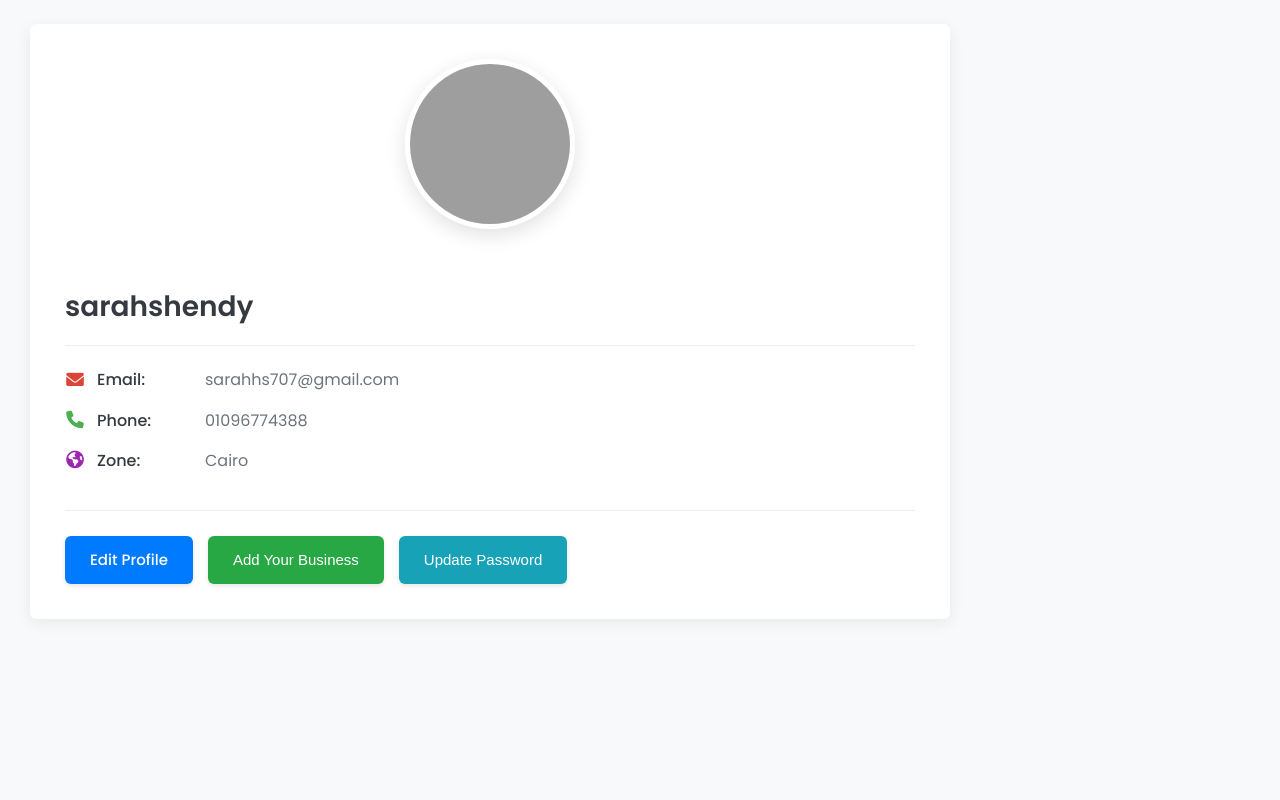
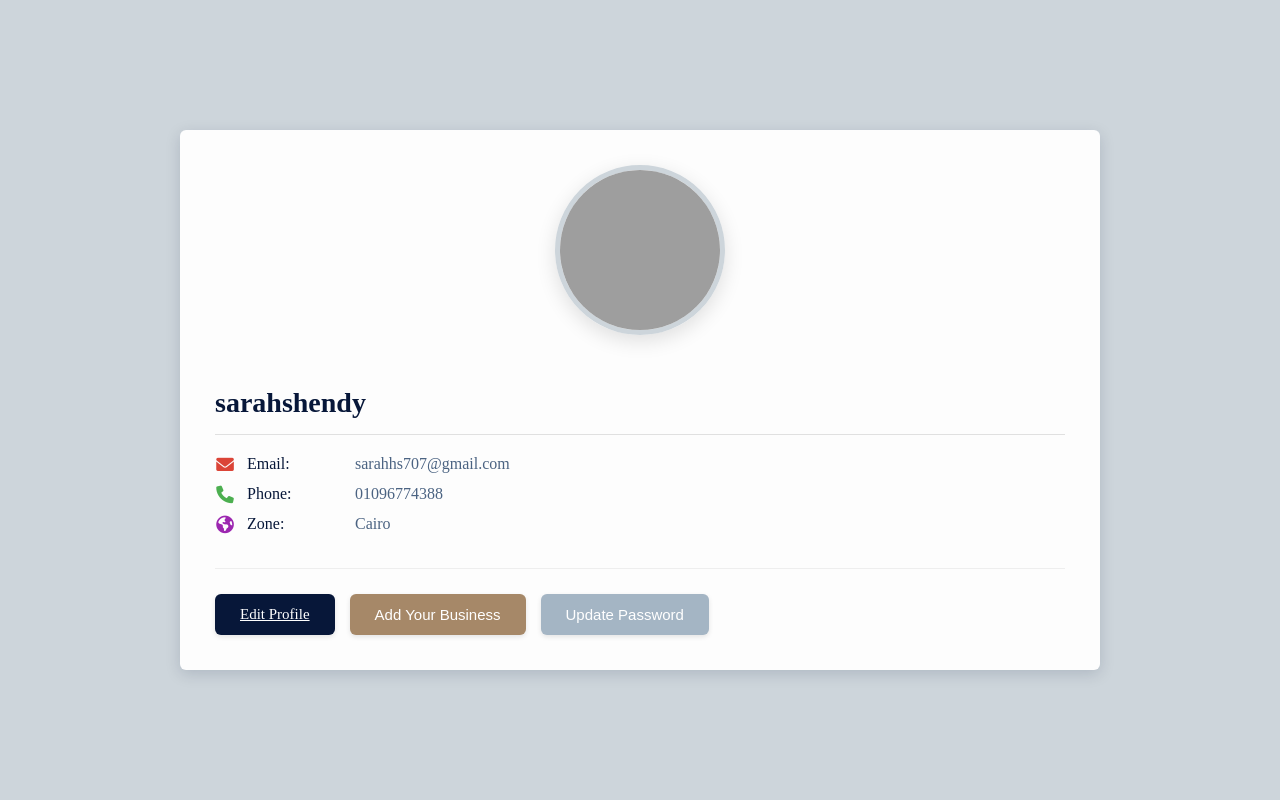
Before and after one commit to Sarahshendyy/WorkSphere, a PHP site: page /phpmailer/profile.php in a window 1280 px wide. Run offline with PHP 8.4, Linux system fonts and the light colour scheme; a user stored in the database is signed in; data comes from the database, SQL or seed files in the repository; grey boxes are pictures that could not be loaded.

Commit message:
Add files via upload

```diff
--- a/css/profile.css
+++ b/css/profile.css
@@ -1,43 +1,42 @@
-/* --- Imports & Variables (Optional) --- */
+/* --- Imports & Variables --- */
 @import url('https://fonts.googleapis.com/css2?family=Poppins:wght@300;400;500;600&display=swap');
 
 :root {
-    --primary-color: #007bff;
-    --secondary-color: #6c757d;
-    --success-color: #28a745;
-    --info-color: #17a2b8;
-    --warning-color: #ffc107;
-    --danger-color: #dc3545;
-    --light-color: #f8f9fa;
-    --dark-color: #343a40;
-    --font-family: 'Poppins', Arial, sans-serif; /* Modern font */
-    --border-radius: 6px; /* Consistent border radius */
-    --box-shadow: 0 4px 15px rgba(0, 0, 0, 0.07); /* Softer default shadow */
+    --primary-color: #071739;
+    --secondary-color: #4B6382;
+    --info-color: #A4B5C4;
+    --light-color: #CDD5DB;
+    --accent-warm: #A68868;
+    --accent-light: #E3C39D;
+    --font-family: 'Poppins', Arial, sans-serif;
+
+    --border-radius: 6px;
+    --box-shadow: 0 4px 15px rgba(7, 23, 57, 0.15);
     --transition-speed: 0.3s;
 }
 
 /* --- General Styles --- */
 body {
-    font-family: var(--font-family);
+    display: flex;
+    justify-content: center;
+    align-items: center;
+    min-height: 100vh; /* Full viewport height */
     background-color: var(--light-color);
     margin: 0;
     padding: 0;
-    color: var(--dark-color);
-    line-height: 1.6;
 }
 
+
 .container {
-    background-color: #fff;
-    padding: 35px; /* Generous padding */
+    width: 100%;
+    max-width: 850px;
+    background-color: #fdfdfd;
+    padding: 35px;
     border-radius: var(--border-radius);
     box-shadow: var(--box-shadow);
-    margin-left: 30px; /* Sidebar width + gap */
-    margin-top: 24px;
-    margin-right: 40px;
-    margin-bottom: 35px;
-    max-width: 850px;
-    transition: margin-left var(--transition-speed) ease; /* Smooth transition if sidebar collapses */
+    margin: auto; /* removes side spacing */
 }
+
 
 /* --- Profile Section --- */
 .profile {
@@ -45,23 +44,23 @@ body {
 }
 
 .profile-pic {
-    display: inline-block; /* Allows centering and hover effects */
-    position: relative; /* For potential future pseudo-elements */
+    display: inline-block;
+    position: relative;
     margin-bottom: 30px;
 }
 
 .profile-pic img {
-    width: 160px; /* Slightly larger */
+    width: 160px;
     height: 160px;
     border-radius: 50%;
     object-fit: cover;
-    border: 5px solid #fff; /* White border to lift it off background */
-    box-shadow: 0 6px 20px rgba(0, 0, 0, 0.12); /* Enhanced shadow */
+    border: 5px solid var(--light-color);
+    box-shadow: 0 6px 20px rgba(0, 0, 0, 0.12);
     transition: transform var(--transition-speed) ease, box-shadow var(--transition-speed) ease;
 }
 
 .profile-pic img:hover {
-    transform: scale(1.05) rotate(2deg); /* Subtle scale and rotate on hover */
+    transform: scale(1.05) rotate(2deg);
     box-shadow: 0 10px 25px rgba(0, 0, 0, 0.18);
 }
 
@@ -73,56 +72,55 @@ body {
     font-size: 28px;
     margin-bottom: 20px;
     font-weight: 600;
-    color: var(--dark-color);
-    border-bottom: 1px solid #eee; /* Subtle separator */
+    color: var(--primary-color);
+    border-bottom: 1px solid #e0e0e0;
     padding-bottom: 15px;
 }
 
 .profile-info p {
     font-size: 16px;
-    color: var(--secondary-color); /* Slightly lighter text for details */
+    color: var(--secondary-color);
     margin: 12px 0;
-    display: flex; /* Align icon and text */
-    align-items: center; /* Vertically center icon with text */
+    display: flex;
+    align-items: center;
 }
 
 .profile-info p strong {
-    color: var(--dark-color); /* Darker label */
+    color: var(--primary-color);
     margin-right: 8px;
     font-weight: 500;
-    min-width: 100px; /* Align labels somewhat */
+    min-width: 100px;
     display: inline-block;
 }
 
-/* --- Icons using FontAwesome --- */
 .profile-info p.info-item::before {
-    font-family: "Font Awesome 5 Free"; /* Ensure this matches your FA version */
-    font-weight: 900; /* Use the solid style */
+    font-family: "Font Awesome 5 Free";
+    font-weight: 900;
     margin-right: 12px;
-    color: var(--primary-color); /* Icon color */
     font-size: 1.1em;
-    width: 20px; /* Fixed width for alignment */
+    width: 20px;
     text-align: center;
+    color: var(--accent-light);
 }
 
 /* Specific Icons */
-.profile-info p.email::before    { content: "\f0e0"; color: #DB4437;} /* Envelope - Google Red */
-.profile-info p.phone::before    { content: "\f095"; color: #4CAF50;} /* Phone - Green */
-.profile-info p.age::before      { content: "\f1fd"; } /* Birthday Cake */
-.profile-info p.location::before { content: "\f3c5"; color: #FFC107;} /* Map Marker - Yellow */
-.profile-info p.zone::before     { content: "\f57d"; color: #9c27b0;} /* Map Marked Alt - Purple */
-.profile-info p.job::before      { content: "\f0b1"; color: #607D8B;} /* Briefcase - Blue Grey */
-.profile-info p.company::before  { content: "\f1ad"; color: #03A9F4;} /* Building - Light Blue */
-.profile-info p.type::before     { content: "\f02b"; color: #795548;} /* Tag - Brown */
-.profile-info p.contact::before  { content: "\f2bb"; color: #FF9800;} /* Address Card - Orange */
-.profile-info p.portfolio::before{ content: "\f15c"; color: #E91E63;} /* File Alt - Pink */
+.profile-info p.email::before    { content: "\f0e0"; color: #DB4437; }
+.profile-info p.phone::before    { content: "\f095"; color: #4CAF50; }
+.profile-info p.age::before      { content: "\f1fd"; }
+.profile-info p.location::before { content: "\f3c5"; color: var(--accent-light); }
+.profile-info p.zone::before     { content: "\f57d"; color: #9c27b0; }
+.profile-info p.job::before      { content: "\f0b1"; color: #607D8B; }
+.profile-info p.company::before  { content: "\f1ad"; color: #03A9F4; }
+.profile-info p.type::before     { content: "\f02b"; color: #795548; }
+.profile-info p.contact::before  { content: "\f2bb"; color: #FF9800; }
+.profile-info p.portfolio::before{ content: "\f15c"; color: #E91E63; }
 
 .profile-info p.portfolio a {
     color: var(--primary-color);
     text-decoration: none;
     font-weight: 500;
+    position: relative;
     transition: color var(--transition-speed) ease;
-    position: relative; /* For underline effect */
 }
 .profile-info p.portfolio a::after {
     content: '';
@@ -135,90 +133,66 @@ body {
     transition: width var(--transition-speed) ease;
 }
 .profile-info p.portfolio a:hover {
-    color: #0056b3; /* Darker blue */
+    color: var(--secondary-color);
 }
 .profile-info p.portfolio a:hover::after {
     width: 100%;
 }
 
-
-/* --- Button Styles --- */
+/* --- Buttons --- */
 .profile-actions {
     display: flex;
     flex-wrap: wrap;
     gap: 15px;
     margin-top: 35px;
     padding-top: 25px;
-    border-top: 1px solid #eee; /* Separator before buttons */
+    border-top: 1px solid #eee;
 }
 
-/* Use a common .btn class and specific modifiers */
 .profile-actions .btn {
-    display: inline-flex; /* Align icon and text if added later */
+    display: inline-flex;
     align-items: center;
     justify-content: center;
-    padding: 12px 25px; /* Slightly larger padding */
+    padding: 12px 25px;
     color: #fff;
-    text-decoration: none;
     border: none;
     border-radius: var(--border-radius);
     font-size: 15px;
     font-weight: 500;
     cursor: pointer;
-    transition: background-color var(--transition-speed) ease,
-                box-shadow var(--transition-speed) ease,
-                transform var(--transition-speed) ease;
+    transition: all var(--transition-speed) ease;
     box-shadow: 0 2px 5px rgba(0, 0, 0, 0.1);
     position: relative;
-    overflow: hidden; /* For ripple effect maybe later */
-    z-index: 1;
 }
 
-.profile-actions .btn:hover {
-    box-shadow: 0 5px 15px rgba(0, 0, 0, 0.15);
-    transform: translateY(-3px); /* Lift effect */
-}
+.profile-actions .btn-edit { background-color: var(--primary-color); }
+.profile-actions .btn-edit:hover { background-color: #10244f; }
 
-.profile-actions .btn:active {
-    transform: translateY(-1px) scale(0.98); /* Press effect */
-    box-shadow: 0 2px 5px rgba(0, 0, 0, 0.1);
-}
-
-/* Specific button colors */
-.profile-actions .btn-edit { background-color: var(--primary-color); }
-.profile-actions .btn-edit:hover { background-color: #0056b3; }
-
-.profile-actions .btn-add { background-color: var(--success-color); }
-.profile-actions .btn-add:hover { background-color: #218838; }
+.profile-actions .btn-add { background-color: var(--accent-warm); }
+.profile-actions .btn-add:hover { background-color: #8b6e4d; }
 
 .profile-actions .btn-update { background-color: var(--info-color); }
-.profile-actions .btn-update:hover { background-color: #138496; }
+.profile-actions .btn-update:hover { background-color: #8aa2b3; }
 
-
-/* --- Modal Styles --- */
+/* --- Modals --- */
 .modal {
-    display: none; /* Initially hidden */
+    display: none;
     position: fixed;
     z-index: 1050;
-    left: 0;
-    top: 0;
-    width: 100%;
-    height: 100%;
+    left: 0; top: 0;
+    width: 100%; height: 100%;
     overflow: auto;
-    background-color: rgba(0, 0, 0, 0.65); /* Slightly darker overlay */
-    /* Animation Properties */
+    background-color: rgba(0, 0, 0, 0.65);
     opacity: 0;
     visibility: hidden;
     transition: opacity var(--transition-speed) ease, visibility 0s linear var(--transition-speed);
 }
-/* Class added by JS to show modal */
 .modal.show {
-    display: block; /* Need block for layout */
+    display: block;
     opacity: 1;
     visibility: visible;
-    transition: opacity var(--transition-speed) ease, visibility 0s linear 0s;
+    transition-delay: 0s;
 }
-
 .modal-content {
     background-color: #fff;
     margin: 40px auto;
```
Also changed, not shown: other parts of css/profile.css (+35 -71 lines). Lines whose indentation alone changed are shown as unchanged.
